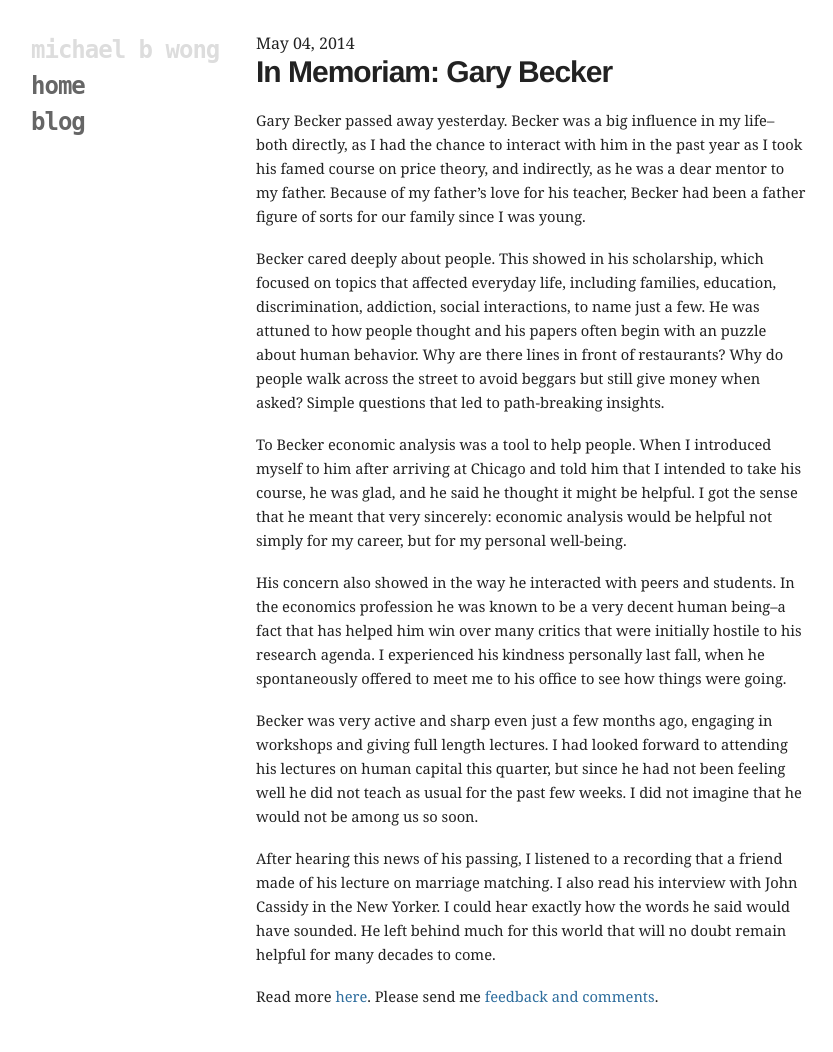
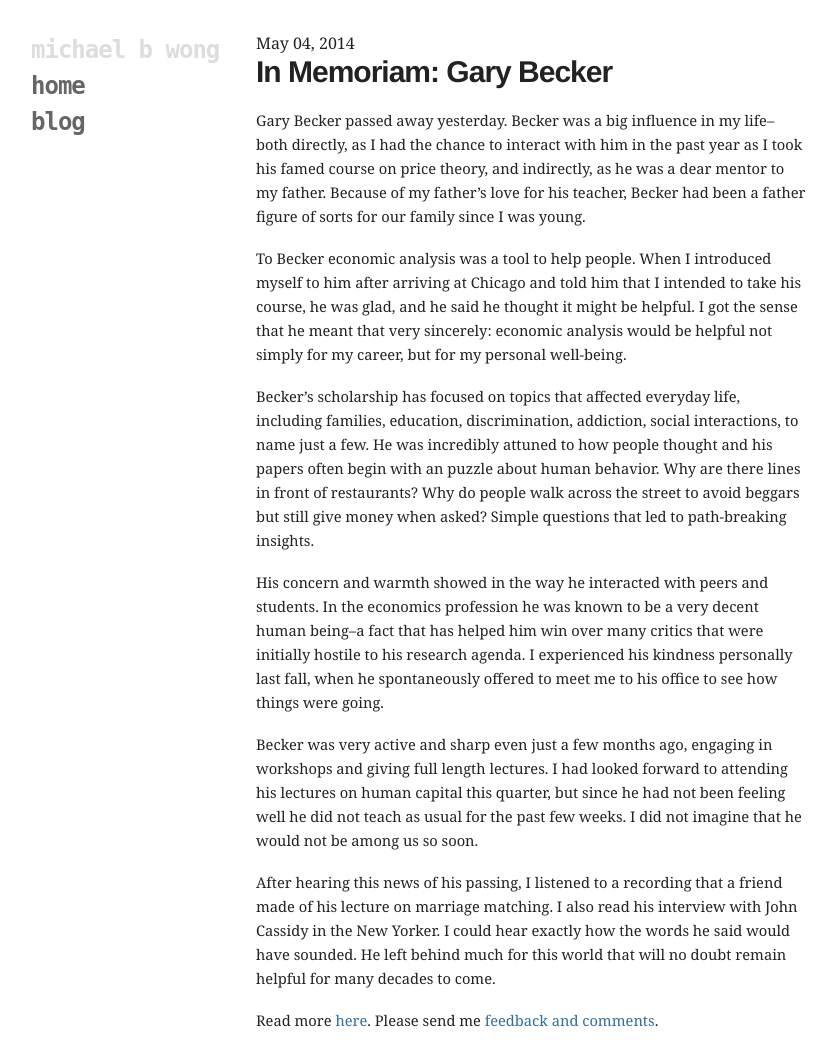
Before and after one commit to mbwong/mbwong.github.com, a Jekyll site: the page built from _posts/2014-05-04-gary-becker.md, in a window 1280 px wide. Shown: the whole page, without its empty margins (94-927 px from the left). Built offline with Jekyll 4.4.1, drawn with Linux system fonts in a browser that asks for light colours; before the commit the page ends 1028 px from its top, so only the background shows below that.

Commit message:
Update 2014-05-04-gary-becker.md

```diff
--- a/_posts/2014-05-04-gary-becker.md
+++ b/_posts/2014-05-04-gary-becker.md
@@ -9,11 +9,11 @@ layout: post
 
 Gary Becker passed away yesterday. Becker was a big influence in my life--both directly, as I had the chance to interact with him in the past year as I took his famed course on price theory, and indirectly, as he was a dear mentor to my father. Because of my father's love for his teacher, Becker had been a father figure of sorts for our family since I was young.
 
-Becker cared deeply about people. This showed in his scholarship, which focused on topics that affected everyday life, including families, education, discrimination, addiction, social interactions, to name just a few. He was attuned to how people thought and his papers often begin with an puzzle about human behavior. Why are there lines in front of restaurants? Why do people walk across the street to avoid beggars but still give money when asked? Simple questions that led to path-breaking insights.
-
 To Becker economic analysis was a tool to help people. When I introduced myself to him after arriving at Chicago and told him that I intended to take his course, he was glad, and he said he thought it might be helpful. I got the sense that he meant that very sincerely: economic analysis would be helpful not simply for my career, but for my personal well-being.
 
-His concern also showed in the way he interacted with peers and students. In the economics profession he was known to be a very decent human being--a fact that has helped him win over many critics that were initially hostile to his research agenda. I experienced his kindness personally last fall, when he spontaneously offered to meet me to his office to see how things were going.
+Becker's scholarship has focused on topics that affected everyday life, including families, education, discrimination, addiction, social interactions, to name just a few. He was incredibly attuned to how people thought and his papers often begin with an puzzle about human behavior. Why are there lines in front of restaurants? Why do people walk across the street to avoid beggars but still give money when asked? Simple questions that led to path-breaking insights.
+
+His concern and warmth showed in the way he interacted with peers and students. In the economics profession he was known to be a very decent human being--a fact that has helped him win over many critics that were initially hostile to his research agenda. I experienced his kindness personally last fall, when he spontaneously offered to meet me to his office to see how things were going.
 
 Becker was very active and sharp even just a few months ago, engaging in workshops and giving full length lectures. I had looked forward to attending his lectures on human capital this quarter, but since he had not been feeling well he did not teach as usual for the past few weeks. I did not imagine that he would not be among us so soon.
 
```
